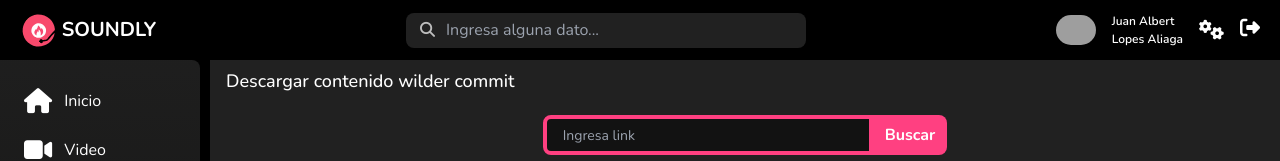
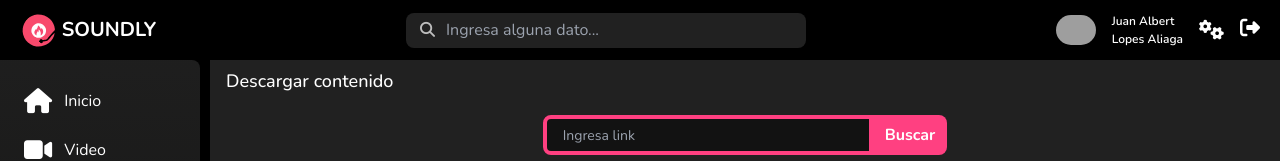
Before and after one commit to MarlonLupaca/ReproMultiReact, a React (Vite) app: page /#/Descarga in a window 1280 px wide. Shown: the top 161 px of the page. Built offline with nearby package versions, Linux system fonts and the light colour scheme; grey boxes are pictures that could not be loaded.

Commit message:
Commit analisis

```diff
--- a/src/Pages/Descarga.jsx
+++ b/src/Pages/Descarga.jsx
@@ -12,7 +12,7 @@ const Descarga = () => {
         <>
             <Cabecera/>
             <main className='flex flex-col gap-5 md:h-[550px] md:overflow-y-auto md:bg-[#212121] md:ml-[210px]'>
-                <span className='px-4 font-[500] text-[18px] mt-2'>Descargar contenido wilder commit</span>
+                <span className='px-4 font-[500] text-[18px] mt-2'>Descargar contenido</span>
                 <C_input/>
                 <C_eleccion/>
                 <Caja_Recientes cancion="cancion2"/>
```
Also changed, not shown: 1 other file (tests, documents, lock files or other folders).
